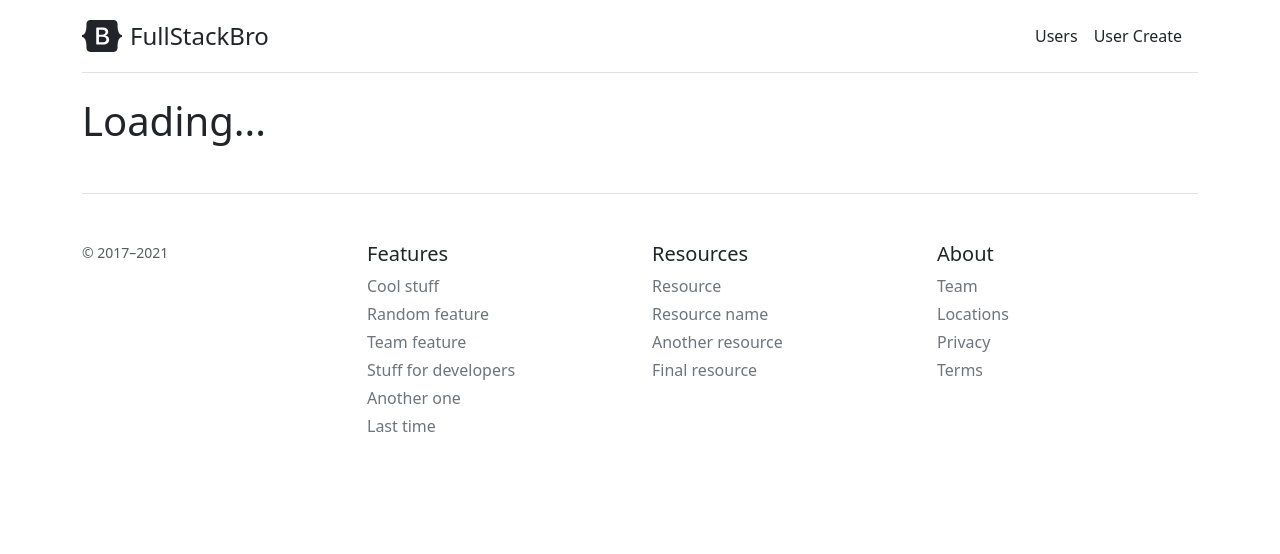
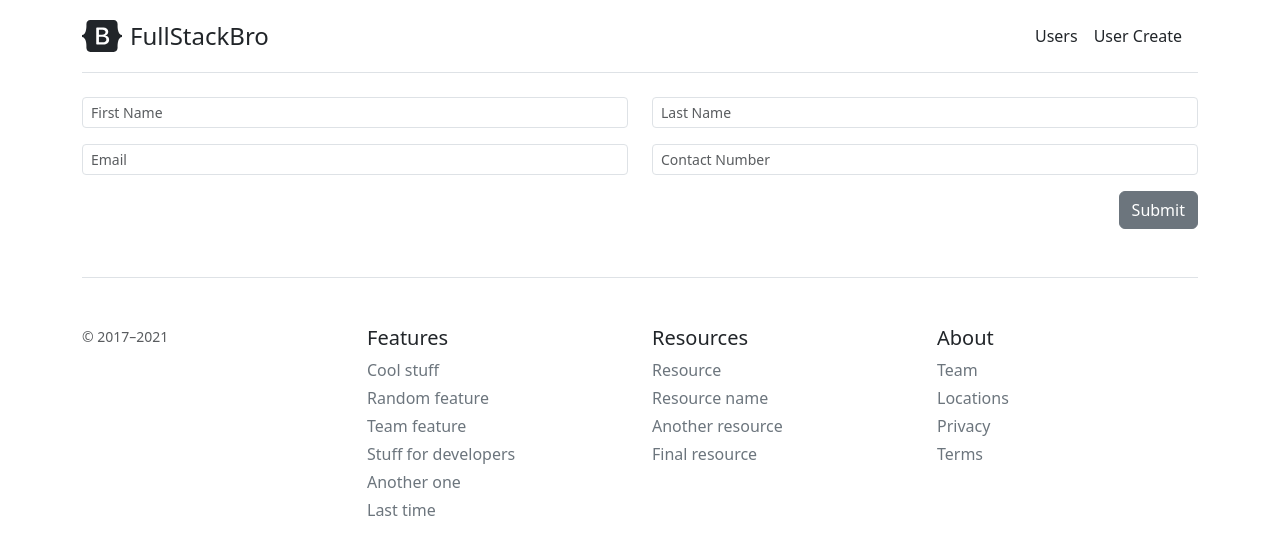
Before and after one commit to ndjerma/isa.fe, a Next.js app: page /user/create in a window 1280 px wide. Shown: the top 554 px of the page. Built offline with nearby package versions, Linux system fonts and the light colour scheme; no server answers.

Commit message:
forme za create user

```diff
--- a/package.json
+++ b/package.json
@@ -15,6 +15,7 @@
     "react": "^19.0.0",
     "react-data-table-component": "^7.7.0",
     "react-dom": "^19.0.0",
+    "react-hook-form": "^7.56.4",
     "reactstrap": "^9.2.3",
     "styled-components": "^6.1.18"
   }
--- a/src/app/user/create/page.js
+++ b/src/app/user/create/page.js
@@ -1,52 +1,88 @@
 'use client'            // sva logika se radi na strani klijenta
 
-import Link from "next/link";
-import {useEffect, useState} from "react";
-import {get} from "@/core/httpClient";
+import {useForm} from "react-hook-form";
+import {Button, Col, Row} from "reactstrap";
+import {post} from "@/core/httpClient";
+import {options} from "axios";
+import {error} from "next/dist/build/output/log";    //ovaj hook ce nam biti glavni baja za forme
+
+// npm install react-hook-form    <=   treba da ga instaliramo
 
 
 export default function UserCreate() {
-    const [counter, setCounter] = useState(0);
-    const [loading, setLoading] = useState(false);
-    const [data, setData] = useState();
-
-    const getFirstName = async () => {
-        setLoading(true);
-
-        let result = await get("/user/get-first-name");
-
-        setData(result.data);
-        setLoading(false);
-    }
-
-    // useEffect je nesto sto se pokrece prvo na stranici => react
-    useEffect(() => {
-        getFirstName();
-    }, [counter]);
+    const {register,
+        watch,
+        handleSubmit,
+        formState: {errors}} = useForm({
+        mode: "onSubmit"
+    });
 
     return (
         <>
-            {loading === true ? <h1>Loading...</h1> : (
-                <>
-                    <h1>{data}</h1>
-                    <br/>
-                    {/*<h1>{counter}</h1>*/}
-                    {/*<br/>*/}
-                    {/*<br/>*/}
-
-                    {/*<button onClick={() => {*/}
-                    {/*    setCounter(counter + 1);*/}
-                    {/*}}>Add +1</button>*/}
-
-                    {/*<h1>USER CREATE PAGE!</h1>*/}
-                    {/*<h2>USER CREATE PAGE2 HAHAHA!</h2>*/}
-                    {/*<br/>*/}
-                    {/*<br/>*/}
-                    {/*<Link href="/user/list">Go to user list page</Link>*/}
-                </>
-            )}
+            <Row className="mb-3">
+                <Col md={6}>
+                    <input type="text" className="form-control form-control-sm" placeholder="First Name" {...register("firstName", {
+                        required: "First name is required.",
+                        maxLength: 50,
+                        minLength: 3,
+                    })} />
+                    {errors && errors.firstName && (
+                        <span className="text-danger">{errors.firstName.message}</span>
+                    )}
+                </Col>
+                <Col md={6}>
+                    <input type="text" className="form-control form-control-sm" placeholder="Last Name" {...register("lastName", {
+                        required: "Last name is required.",
+                        maxLength: 50,
+                        minLength: 3
+                    })} />
+                    {errors && errors.lastName && (
+                        <span className="text-danger">{errors.lastName.message}</span>
+                    )}
+                </Col>
+            </Row>
+            <Row className="mb-3">
+                <Col md={6}>
+                    <input type="email" className="form-control form-control-sm" placeholder="Email" {...register("email", {
+                        required: "Email is required.",
+                    })} />
+                    {errors && errors.email && (
+                        <span className="text-danger">{errors.email.message}</span>
+                    )}
+                </Col>
+                <Col md={6}>
+                    <input type="text" className="form-control form-control-sm" placeholder="Contact Number" {...register("contactNumber", {
+                        required: "Contact number is required.",
+                        maxLength: 15,
+                        minLength: 8,
+                        validate: (value) => {
+                            if (!/^[0-9]*$/.test(value)) {
+                                return "Only numbers are allowed.";
+                            }
+                        }
+                    })} />
+                    {errors && errors.contactNumber && (
+                        <span className="text-danger">{errors.contactNumber.message}</span>
+                    )}
+                </Col>
+            </Row>
+            <Row>
+                <Col md={12} className="d-flex justify-content-end">
+                    <Button className="btn btn-primary" type="button" onClick={() => {
+                        handleSubmit(async (data) => {
+                           await post("/user/create-user-body", data);
+                        })();    // <= referenca na komentar dole
+                    }}>
+                        Submit
+                    </Button>
+                </Col>
+            </Row>
         </>
     );
+}
 
-
-}
+/*
+            * handleSubmit(...)	Vraća funkciju koja izvršava validaciju forme
+            * handleSubmit(...)(...)	Odmah poziva tu funkciju
+            * () => { handleSubmit(...)(); }	Arrow funkcija za onClick koja poziva sve to
+* */
--- a/src/core/httpClient.js
+++ b/src/core/httpClient.js
@@ -1,6 +1,4 @@
 import axios from "axios";
-import process from "next/dist/build/webpack/loaders/resolve-url-loader/lib/postcss";
-
 
 export const Axios = axios.create({
     baseURL: "http://localhost:8080",
@@ -10,4 +8,10 @@ export const Axios = axios.create({
     },
 });
 
-export const get = async (url, params) => await Axios.get(url, {params})
+export const get = async (url, params) => {
+    return await Axios.get(url, {params})
+}
+
+export const post = async (url, params) => {
+    return await Axios.post(url, params)
+}
```
Also changed, not shown: 1 other file (tests, documents, lock files or other folders).
